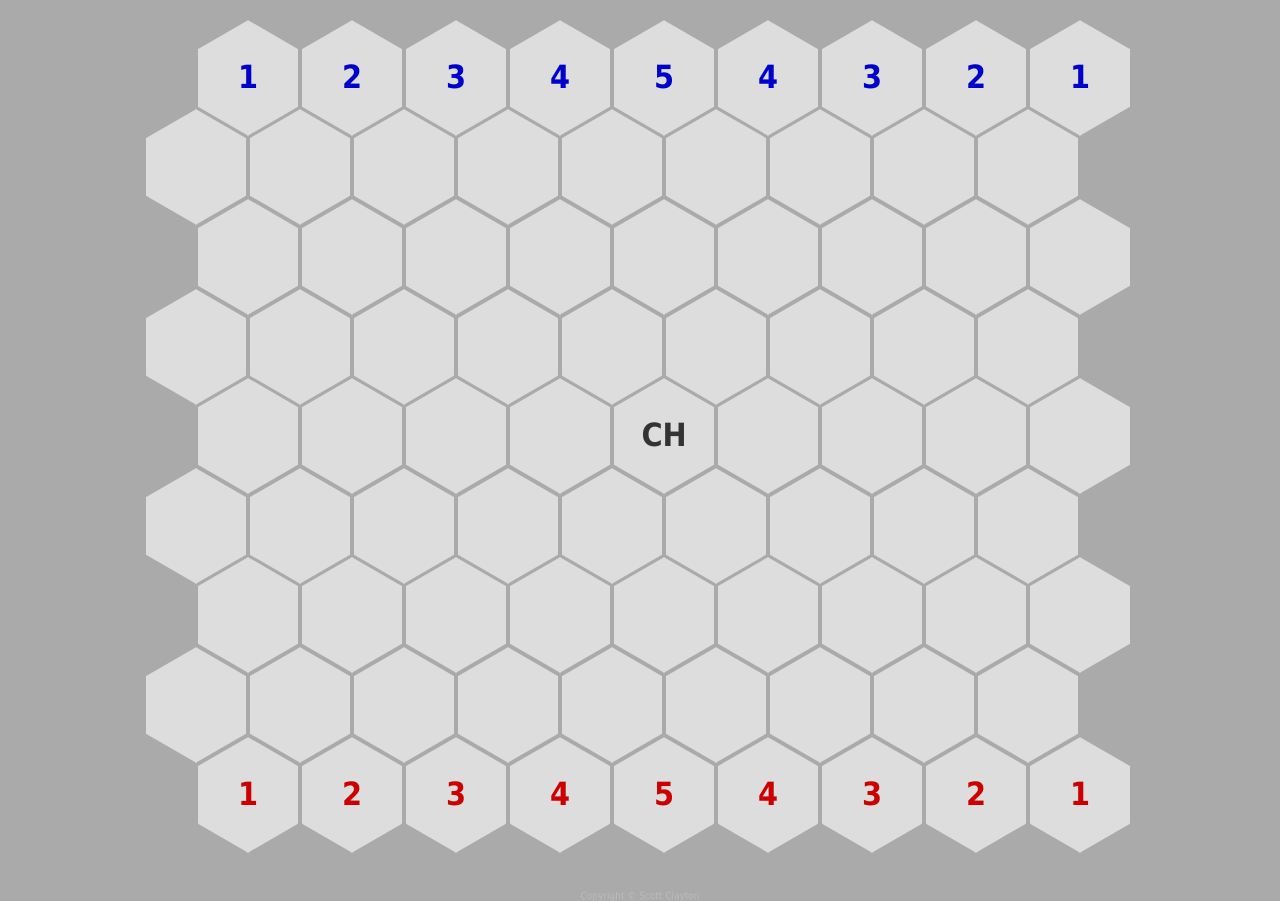
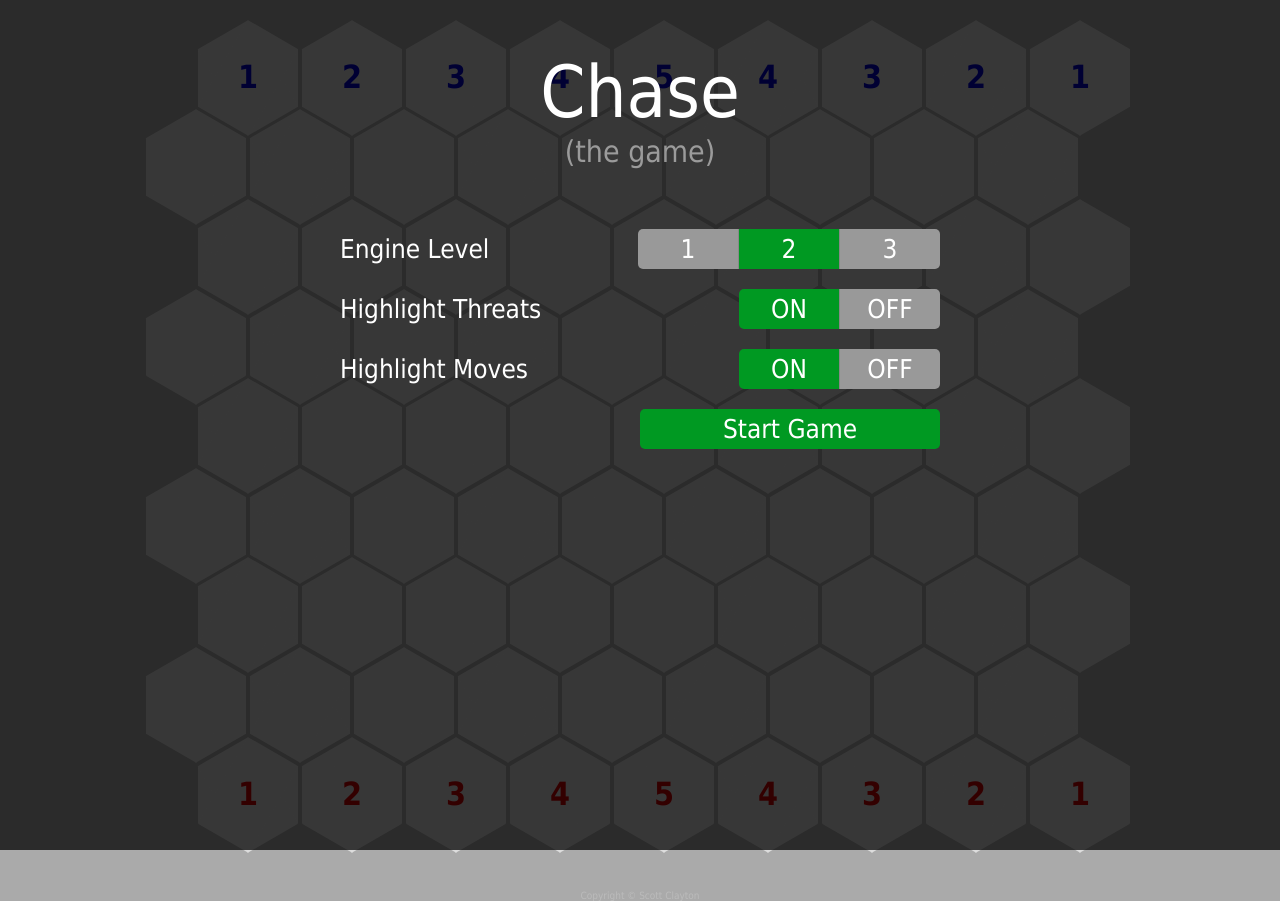
Before and after one commit to skotz/chase-js, a plain HTML site: page index.html in a window 1280 px wide. Drawn offline with Linux system fonts and the light colour scheme.

Commit message:
Added new game menu

```diff
--- a/chase.ui.css
+++ b/chase.ui.css
@@ -351,6 +351,96 @@ body
 	background: rgba(0, 0, 230, 0.5);
 }
 
+/* New game */
+
+.new-game
+{
+	position: absolute;
+    top: 0;
+    left: 0;
+    width: 100%;
+    height: 100%;
+    z-index: 1;
+    font-size: 26px;
+    font-family: Tahoma;
+    text-align: center;
+	padding-top: 50px;
+	color: #FFF;
+	background: rgba(0, 0, 0, 0.75);
+}
+
+.new-game .title
+{
+	display: block;
+    font-size: 72px;
+}
+
+.new-game .subtitle
+{
+	display: block;
+    font-size: 30px;
+	color: rgba(255, 255, 255, 0.5);
+	margin-bottom: 60px;
+}
+
+.new-game .option
+{
+	width: 600px;
+	text-align: left;
+	margin: 20px auto 0 auto;
+	line-height: 40px;
+}
+
+.new-game .option .choice
+{
+	width: 100px;
+	height: 40px;
+	float: right;
+	text-align: center;
+	cursor: pointer;
+	background: #999;
+	border-right: 1px solid #888;
+	text-transform: uppercase;
+}
+
+
+.new-game .option .choice:first-of-type
+{
+	border-right: none;
+	border-radius: 0 5px 5px 0;
+}
+
+.new-game .option .choice:last-of-type
+{
+	border-radius: 5px 0 0 5px;
+}
+
+.new-game .option .choice.selected
+{
+	background: #092;
+}
+
+.new-game #startGame
+{
+	display: block;
+	background: #092;
+	width: 300px;
+	height: 40px;
+	line-height: 40px;
+	margin: 0 auto;
+	float: right;
+	text-decoration: none;
+	color: #FFF;
+	border-radius: 5px;
+	text-align: center;
+}
+
+.new-game .option .choice:hover,
+.new-game #startGame:hover
+{
+	box-shadow: inset 0 0 20px rgba(0, 0, 0, 0.2);
+}
+
 /* Copyright */
 #copy
 {
--- a/chase.ui.js
+++ b/chase.ui.js
@@ -5,7 +5,6 @@ window.CHASE = window.CHASE || { };
 CHASE.UI = {
 	selectedFromIndex: -1,
 	selectedToIndex: -1,
-	searchDepth: 2,
 
 	// Generate the HTML for the board upon first load
 	init: function($container) {
@@ -25,6 +24,42 @@ CHASE.UI = {
 
 		// Add the game over background
 		$container.append("<div class=\"game-over\"></div>");
+
+		// Add the new game menu and options
+		$container.append("<div class=\"new-game\"></div>");
+		var $newGameMenu = $container.children(".new-game");
+		$newGameMenu.append("<span class=\"title\">Chase</span><span class=\"subtitle\">(the game)</span>");
+		$newGameMenu.append("<div id=\"optSearchDepth\" class=\"option\">Engine Level" +
+				"<div class=\"choice\" data-option=\"3\">3</div>" +
+				"<div class=\"choice selected\" data-option=\"2\">2</div>" +
+				"<div class=\"choice\" data-option=\"1\">1</div>" +
+			"</div>");
+		$newGameMenu.append("<div id=\"optShowThreats\" class=\"option\">Highlight Threats" +
+				"<div class=\"choice\" data-option=\"off\">Off</div>" +
+				"<div class=\"choice selected\" data-option=\"on\">On</div>" +
+			"</div>");
+		$newGameMenu.append("<div id=\"optShowMoves\" class=\"option\">Highlight Moves" +
+				"<div class=\"choice\" data-option=\"off\">Off</div>" +
+				"<div class=\"choice selected\" data-option=\"on\">On</div>" +
+			"</div>");
+		$newGameMenu.append("<div class=\"option\"><a href=\"javascript: void(0)\" id=\"startGame\">Start Game</a></div>");
+
+		// Initialize click events for menu options
+		$container.on("click", ".option .choice", function() {
+			var $choice = $(this);
+			var $option = $choice.parent();
+
+			$option.children().removeClass("selected");
+			$choice.addClass("selected");
+		});
+		$container.on("click", "#startGame", function() {
+			CHASE.AI.NewGame();
+			$(".new-game").hide();
+		});
+		$container.on("click", ".restartGame", function() {
+			$(".new-game").show();
+			$(".game-over").hide();
+		});
 
 		// Generate the markup for the point transfer menu
 		$board.append("<div class=\"hex-menu\"></div>");
@@ -149,7 +184,8 @@ CHASE.UI = {
 
 	// Force the computer to make a move
 	makeBestMove: function() {
-		var move = CHASE.AI.Search.getBestMove(CHASE.AI.Board, CHASE.UI.searchDepth);
+		var searchDepth = $("#optSearchDepth").children(".choice.selected").data("option");
+		var move = CHASE.AI.Search.getBestMove(CHASE.AI.Board, searchDepth);
 		CHASE.AI.Position.makeMove(move.bestMove);
 		CHASE.UI.refresh();
 	},
@@ -188,11 +224,13 @@ CHASE.UI = {
 			$tile.addClass("selected");
 
 			// Highlight all valid moves for the selected tile
+			if ($("#optShowMoves").children(".choice.selected").data("option") == "on") {
 				var moves = CHASE.AI.Position.getValidMoves(CHASE.AI.Board);
 				for (var i = 0; i < moves.length; i++) {
 					if (moves[i].fromIndex == CHASE.UI.selectedFromIndex) {
 						var $destTile = $("#tile" + moves[i].toIndex);
 						$destTile.addClass("option");
+					}
 				}
 			}
 		}
@@ -221,10 +259,12 @@ CHASE.UI = {
 		}
 
 		// Highlight threatened pieces
+		if ($("#optShowThreats").children(".choice.selected").data("option") == "on") {
 			$(".hex").removeClass("threatened");
 			var threats = CHASE.AI.Position.getThreatenedPieces(CHASE.AI.Board);
 			for (var i = 0; i < threats.length; i++) {
 				$("#tile" + threats[i]).addClass("threatened");
+			}
 		}
 
 		// See if there's a winner
```
Lines whose indentation alone changed are shown as unchanged.
